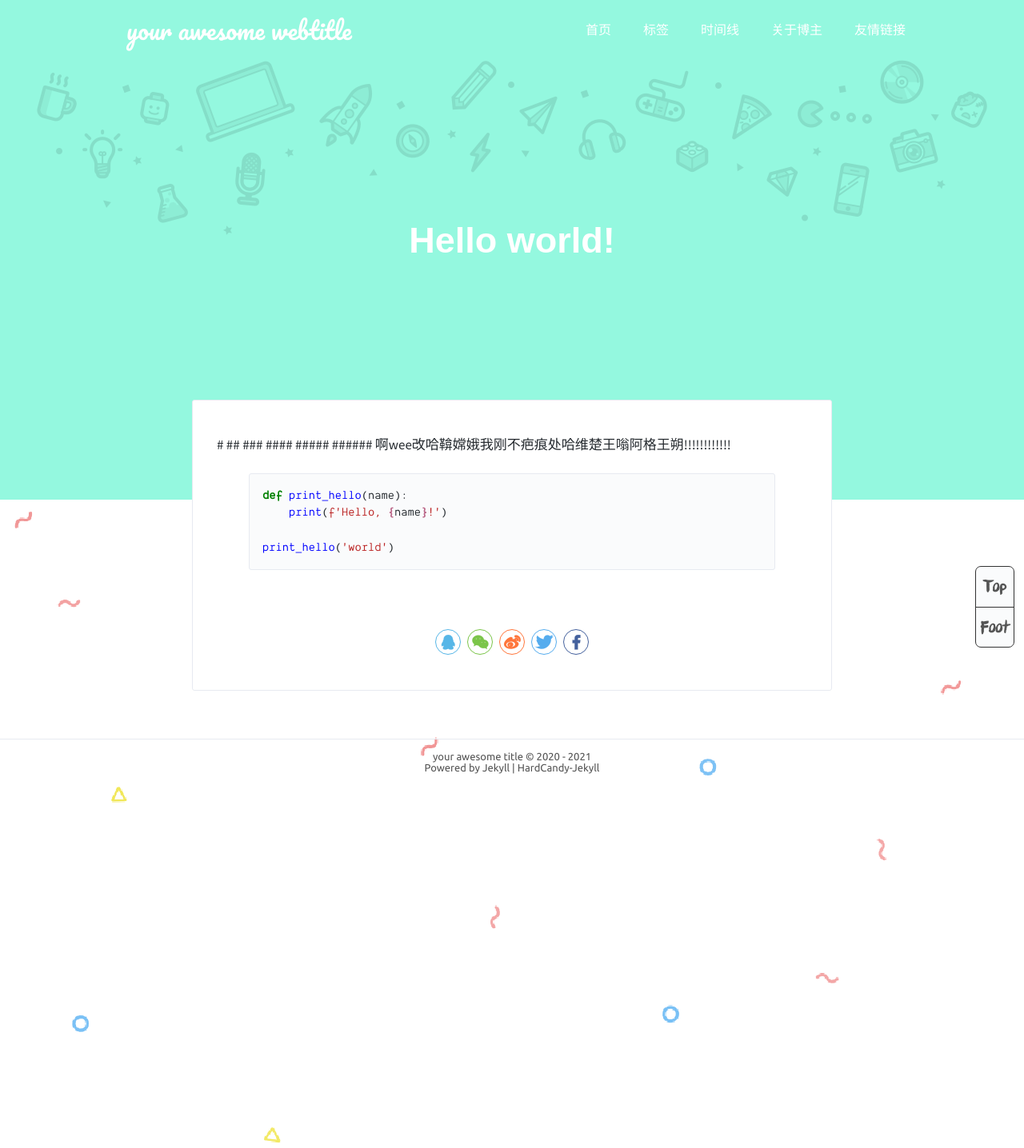
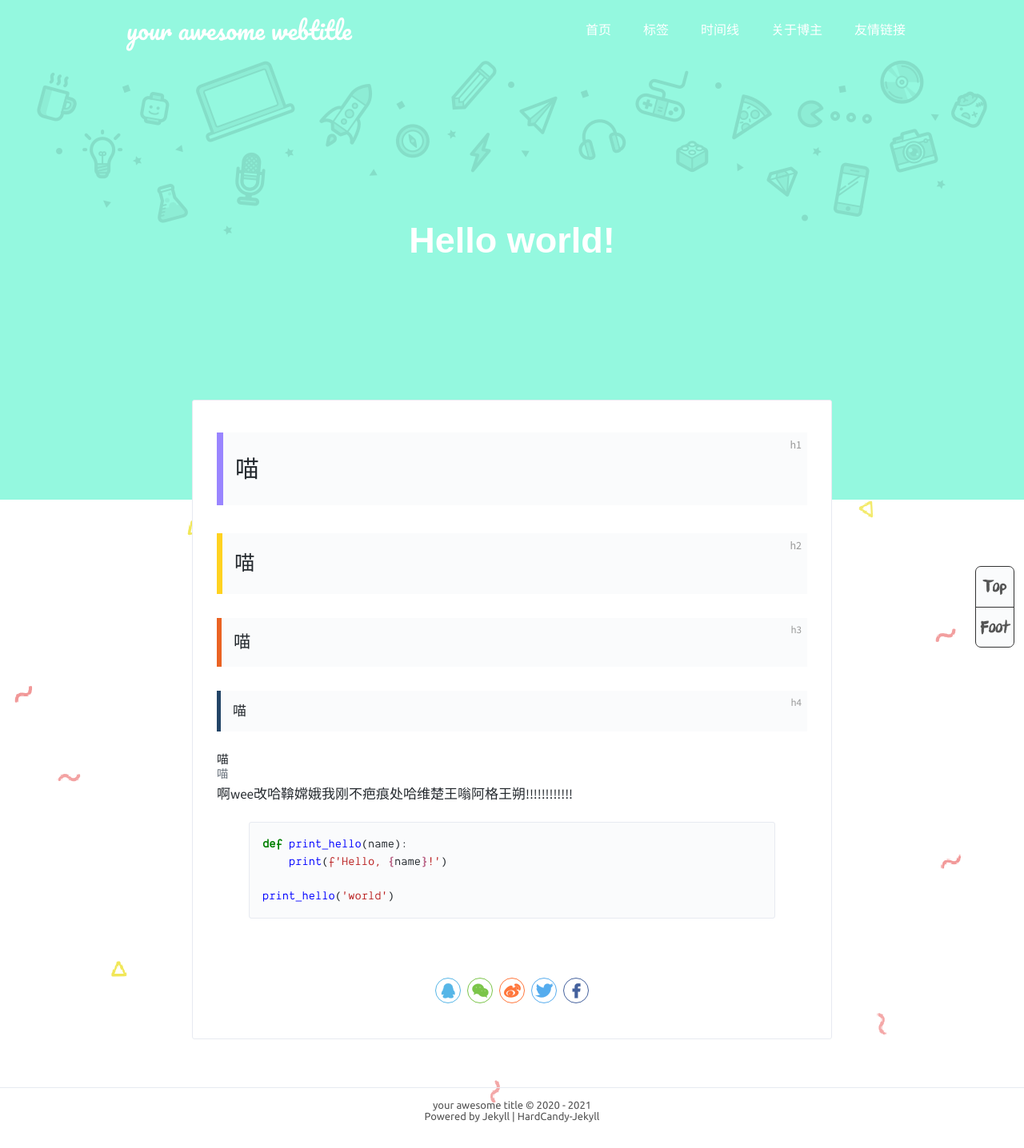
Before and after one commit to Excaive/Excaive.github.io, a Jekyll site: the page built from _posts/2021-01-24-hello-world.md, in a window 1280 px wide. Shown: the whole page at 80% size. Built offline with Jekyll 4.4.1, drawn with Linux system fonts in a browser that asks for light colours; comment, search, counter and statistics services are not loaded.

Commit message:
Update 2021-01-24-hello-world.md

```diff
--- a/_posts/2021-01-24-hello-world.md
+++ b/_posts/2021-01-24-hello-world.md
@@ -7,12 +7,12 @@ color: rgb(148,248,223)
 cover: 'http://on2171g4d.bkt.clouddn.com/jekyll-banner.png'
 tags:
 ---
-#
-##
-###
-####
-#####
-######
+# 喵
+## 喵
+### 喵
+#### 喵
+##### 喵
+###### 喵
 啊wee改哈鞥嫦娥我刚不疤痕处哈维楚王嗡阿格王朔!!!!!!!!!!!!
 {% highlight python %}
 def print_hello(name):
```
